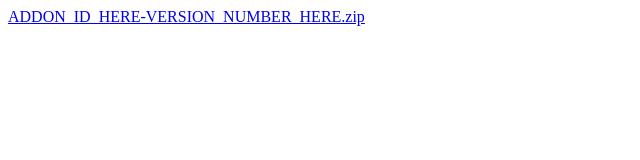
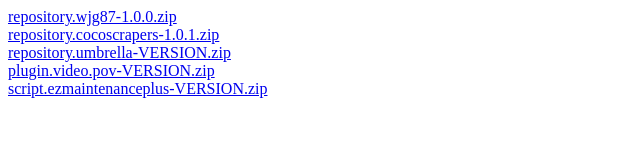
Before and after one commit to wjg-87/wjg-87.github.io, a plain HTML site: page index.html in a window 1280 px wide. Shown: the whole page, without its empty margins (0-640 px from the left). Drawn offline with Linux system fonts and the light colour scheme.

Commit message:
Update index.html

```diff
--- a/index.html
+++ b/index.html
@@ -1,2 +1,11 @@
 <!DOCTYPE html>
-<a href="ADDON_ID_HERE-VERSION_NUMBER_HERE.zip">ADDON_ID_HERE-VERSION_NUMBER_HERE.zip</a>
+<html>
+<head><meta charset="utf-8"><title>wjg-87 Kodi Repo</title></head>
+<body>
+  <a href="repo/zips/repository.wjg87/repository.wjg87-1.0.0.zip">repository.wjg87-1.0.0.zip</a><br>
+  <a href="repo/zips/repository.cocoscrapers/repository.cocoscrapers-1.0.1.zip">repository.cocoscrapers-1.0.1.zip</a><br>
+  <a href="repo/zips/repository.umbrella/repository.umbrella-VERSION.zip">repository.umbrella-VERSION.zip</a><br>
+  <a href="repo/zips/plugin.video.pov/plugin.video.pov-VERSION.zip">plugin.video.pov-VERSION.zip</a><br>
+  <a href="repo/zips/script.ezmaintenanceplus/script.ezmaintenanceplus-VERSION.zip">script.ezmaintenanceplus-VERSION.zip</a>
+</body>
+</html>
```
